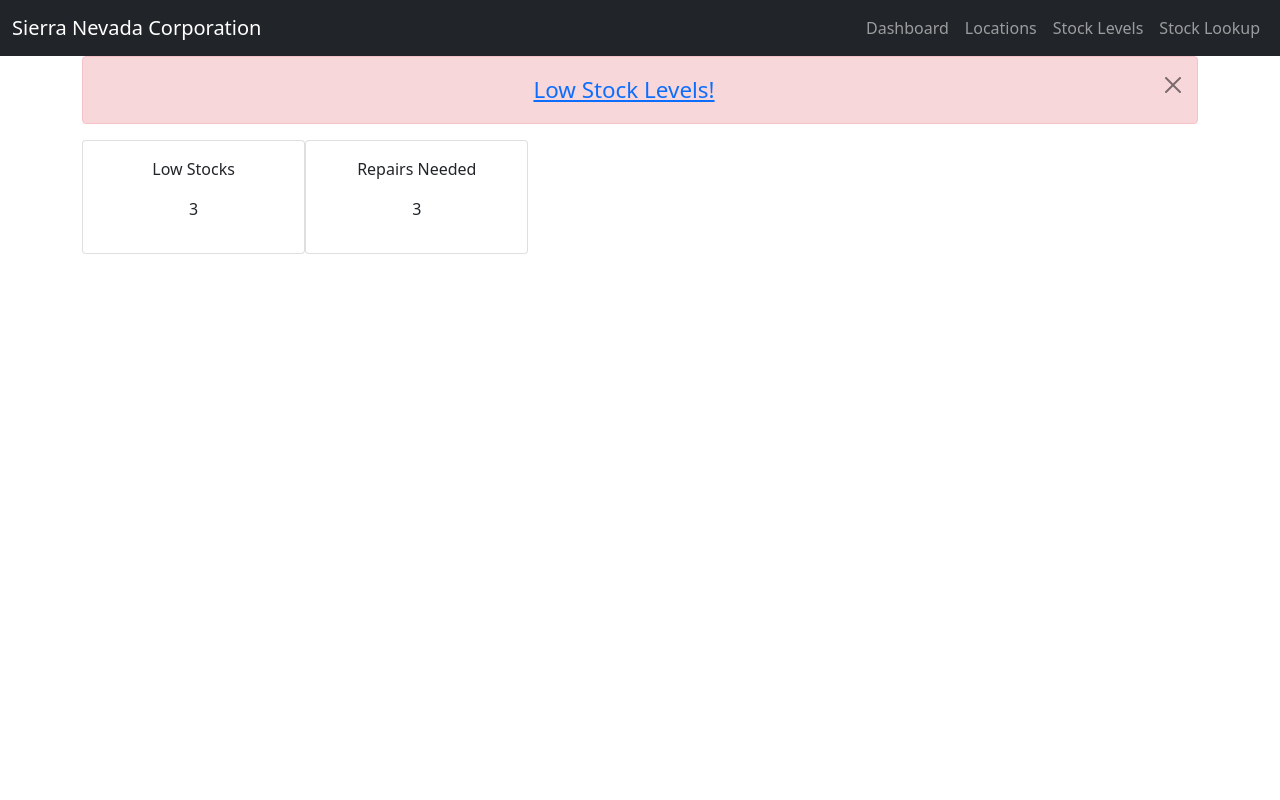
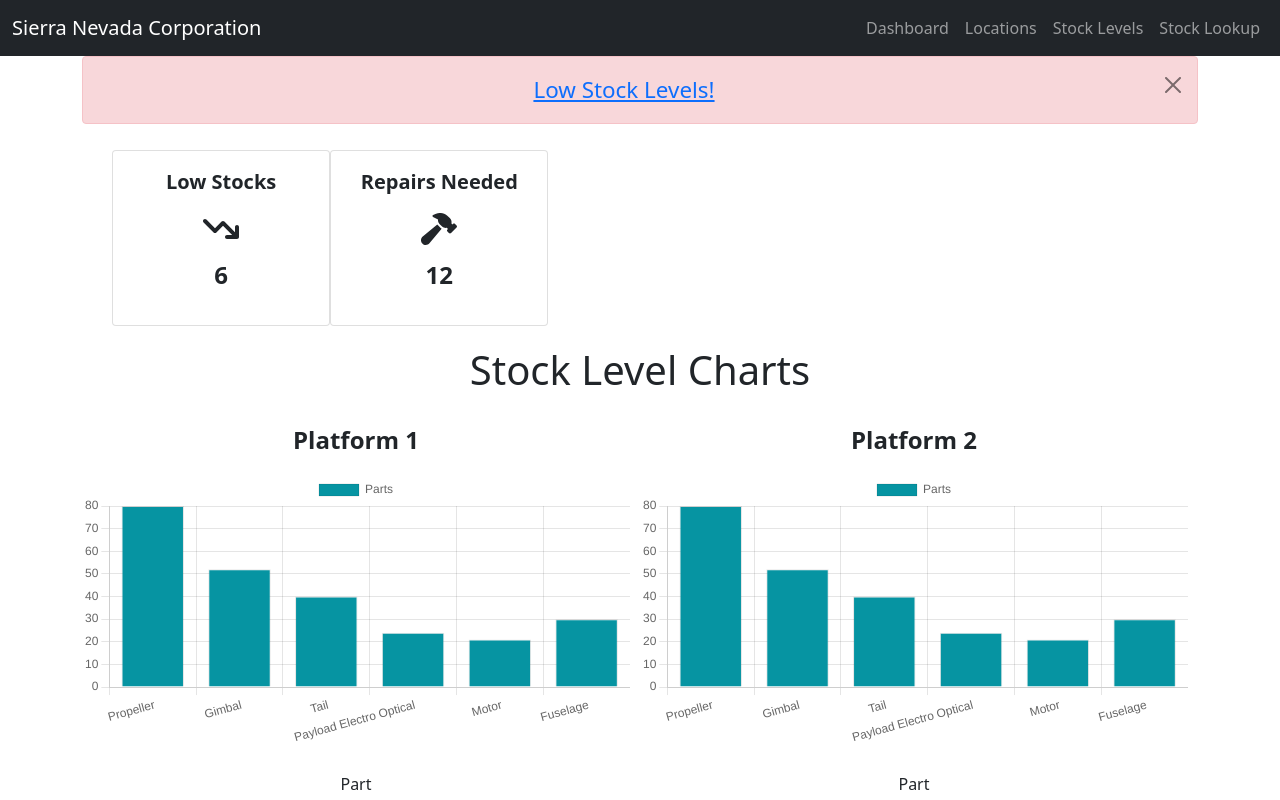
Before and after one commit to reicraftscodes/uas-lifecycle-management-frontend, a React (Create React App) app: page / in a window 1280 px wide. Built offline with nearby package versions, Linux system fonts and the light colour scheme.

Commit message:
Added charts and styling to dashboard

```diff
--- a/package.json
+++ b/package.json
@@ -2,11 +2,16 @@
   "name": "@c1947381/uas-lifecycle-management-frontend",
   "version": "0.1.0",
   "dependencies": {
+    "@fortawesome/fontawesome-svg-core": "^1.3.0",
+    "@fortawesome/free-solid-svg-icons": "^6.0.0",
+    "@fortawesome/react-fontawesome": "^0.1.17",
     "@testing-library/jest-dom": "^5.16.2",
     "@testing-library/react": "^12.1.2",
     "@testing-library/user-event": "^13.5.0",
     "bootstrap": "^5.1.3",
+    "chart.js": "^3.7.1",
     "react": "^17.0.2",
+    "react-chartjs-2": "^4.0.1",
     "react-dom": "^17.0.2",
     "react-router-dom": "^6.2.1",
     "react-scripts": "5.0.0",
--- a/src/App.css
+++ b/src/App.css
@@ -35,6 +35,20 @@
   color: red;
   font-size: 1.5em;
 }
+#icon {
+  font-size: 2em;
+}
+
+#name {
+  font-size: 1.25em;
+  font-weight: bold;
+}
+
+#value {
+  font-size: 1.5em;
+  font-weight: bold;
+  margin-top: 10px;
+}
 
 #flex-container {
   display: flex;
@@ -45,10 +59,27 @@
   justify-content: center;
 }
 
+.chartDiv {
+  margin-top: 20px;
+  margin-right: 10px;
+  width: 50%;
+  height: 100%;
+}
+
+.chartsContainer {
+  display: flex;
+}
+
+.chartTitle {
+  font-size: 1.5em;
+  font-weight: bold;
+}
 
 #details-container {
   display: flex;
   width: 80%;
+  margin: 10px 20px;
+  padding: 10px;
 }
 
 #card {
--- a/src/App.js
+++ b/src/App.js
@@ -4,9 +4,11 @@ import {Route, Routes} from 'react-router-dom';
 import Dashboard from "./pages/Dashboard";
 import StockLevels from "./pages/StockLevels";
 import AppNavbar from "./components/AppNavbar";
-
+import { Chart as ChartJS } from 'chart.js/auto'
+import { Chart }            from 'react-chartjs-2'
 
 class App extends React.Component {
+
 
     render() {
         return (
--- /dev/null
+++ b/src/components/ChartCard.js
@@ -0,0 +1,12 @@
+import React from 'react'
+import { Chart as ChartJS } from 'react-chartjs-2'
+function Chart({ children, title }) {
+  return (
+    <div className="chartDiv">
+      <p className="chartTitle">{title}</p>
+      {children}
+    </div>
+  )
+}
+
+export default Chart
--- /dev/null
+++ b/src/components/ChartLegend.js
@@ -0,0 +1,16 @@
+import React from 'react'
+
+function ChartLegend({ legends }) {
+  return (
+    <div className="flex justify-center mt-4 space-x-3 text-sm text-gray-600 dark:text-gray-400">
+      {legends.map((legend) => (
+        <div className="flex items-center" key={legend.title}>
+          <span className={`inline-block w-3 h-3 mr-1 ${legend.color} rounded-full`}></span>
+          <span>{legend.title}</span>
+        </div>
+      ))}
+    </div>
+  )
+}
+
+export default ChartLegend
--- a/src/components/DetailsCard.js
+++ b/src/components/DetailsCard.js
@@ -1,11 +1,15 @@
 import {Card, CardBody} from "reactstrap";
+import React from "react";
+import {faHome} from "@fortawesome/free-solid-svg-icons";
+import { FontAwesomeIcon } from "@fortawesome/react-fontawesome";
 
-function DetailsCard({ name, value}) {
+function DetailsCard({ name, value, icon}) {
     return (
         <Card id="card">
             <CardBody>
                 <div>
                     <p id="name">{name}</p>
+                    <FontAwesomeIcon id="icon" icon={icon} />
                     <p id="value">{value}</p>
                 </div>
             </CardBody>
--- /dev/null
+++ b/src/components/chartsData.js
@@ -0,0 +1,25 @@
+import { Chart as ChartJS } from 'chart.js/auto'
+import { Chart }            from 'react-chartjs-2'
+export const barLegends = [
+  { title: 'Part', color: 'bg-teal-600' },
+]
+export const barOptions = {
+  data: {
+    labels: ['Propeller', 'Gimbal', 'Tail', 'Payload Electro Optical', 'Motor', 'Fuselage'],
+    datasets: [
+      {
+        label: 'Parts',
+        backgroundColor: '#0694a2',
+        // borderColor: window.chartColors.red,
+        borderWidth: 1,
+        data: [80, 52, 40, 24, 21, 30],
+      },
+    ],
+  },
+  options: {
+    responsive: true,
+  },
+  legend: {
+    display: false,
+  },
+}
--- a/src/index.js
+++ b/src/index.js
@@ -5,6 +5,8 @@ import App from './App';
 import reportWebVitals from './reportWebVitals';
 import 'bootstrap/dist/css/bootstrap.min.css';
 import { BrowserRouter as Router } from 'react-router-dom';
+import { Chart as ChartJS } from 'chart.js/auto'
+import { Chart }            from 'react-chartjs-2'
 
 ReactDOM.render(
     <React.StrictMode>
--- a/src/pages/Dashboard.js
+++ b/src/pages/Dashboard.js
@@ -2,7 +2,14 @@ import React from "react";
 import {Container} from "reactstrap";
 import DetailsCard from "../components/DetailsCard";
 import StockPopup from "../components/StockPopup";
-
+import {faHammer, faArrowTrendDown} from "@fortawesome/free-solid-svg-icons";
+import ChartCard from "../components/ChartCard";
+import ChartLegend from "../components/ChartLegend";
+import {Bar} from 'react-chartjs-2'
+import {
+    barOptions,
+    barLegends,
+} from '../components/chartsData'
 export default class Dashboard extends React.Component {
 
     constructor(props) {
@@ -14,10 +21,22 @@ export default class Dashboard extends React.Component {
             <Container>
                 <StockPopup />
                 <div id="details-container">
-                    <DetailsCard name="Low Stocks" value="3" />
-                    <DetailsCard name="Repairs Needed" value="3" />
+                    <DetailsCard className="iconCard" id="lowStocks" name="Low Stocks" value="6" icon={faArrowTrendDown}/>
+                    <DetailsCard className="iconCard" id="repairsNeeded" name="Repairs Needed" value="12" icon={faHammer}/>
                 </div>
                 <div>
+                    <h1>Stock Level Charts</h1>
+                    <div className="chartsContainer">
+                        <ChartCard title="Platform 1">
+                            <Bar {...barOptions} />
+                            <ChartLegend legends={barLegends} />
+                        </ChartCard>
+
+                        <ChartCard title="Platform 2">
+                            <Bar {...barOptions} />
+                            <ChartLegend legends={barLegends} />
+                        </ChartCard>
+                    </div>
                 </div>
             </Container>
         )
--- a/src/pages/StockLevels.js
+++ b/src/pages/StockLevels.js
@@ -7,12 +7,14 @@ function StockLevels() {
     const dronePart = {failurePeriodTime: 100, failureTime: 100, weight: 2, location: 'Cardiff', name: 'Payload Electro Optical', partId: 4, units: 24, cost: 0, status: 'Awaiting repair'}
     const dronePart2 = {failurePeriodTime: 100, failureTime: 100, weight: 2, location: 'Cardiff', name: 'Motor', partId: 5, units: 21, cost: 0, status: 'Awaiting repair'}
     const dronePart3 = {failurePeriodTime: 100, failureTime: 100, weight: 2, location: 'Cardiff', name: 'Fuselage', partId: 6, units: 30, cost: 0, status: 'Beyond repair'}
-    const dronePart4 = {failurePeriodTime: 100, failureTime: 100, weight: 2, location: 'Cardiff', name: 'FictionalPart', partId: 6, units: 8, cost: 0, status: 'Beyond repair'}
+    const dronePart4 = {failurePeriodTime: 100, failureTime: 100, weight: 2, location: 'Location2', name: 'FictionalPart', partId: 6, units: 8, cost: 0, status: 'Beyond repair'}
+    const dronePart5 = {failurePeriodTime: 100, failureTime: 100, weight: 2, location: 'Location3', name: 'FictionalPart', partId: 6, units: 8, cost: 0, status: 'Awaiting repair'}
+    const dronePart6 = {failurePeriodTime: 100, failureTime: 100, weight: 2, location: 'Location3', name: 'FictionalPart', partId: 6, units: 8, cost: 0, status: 'Awaiting repair'}
 
-    const parts = [dronePart, dronePart2, dronePart3, dronePart4]
+    const parts = [dronePart, dronePart2, dronePart3, dronePart4, dronePart5, dronePart6]
 
     const partList = parts.map(part => {
-        return <Link to={`/app/parts/${part.partId}`} id="stockLink">
+        return <Link to={`/parts/${part.partId}`} id="stockLink">
             <Card id="partCard">
                 <CardTitle id="cardTitle">{part.name}</CardTitle>
                 <CardText id="cardText">Stock Percentage</CardText>
```
Also changed, not shown: 1 other file (tests, documents, lock files or other folders).
